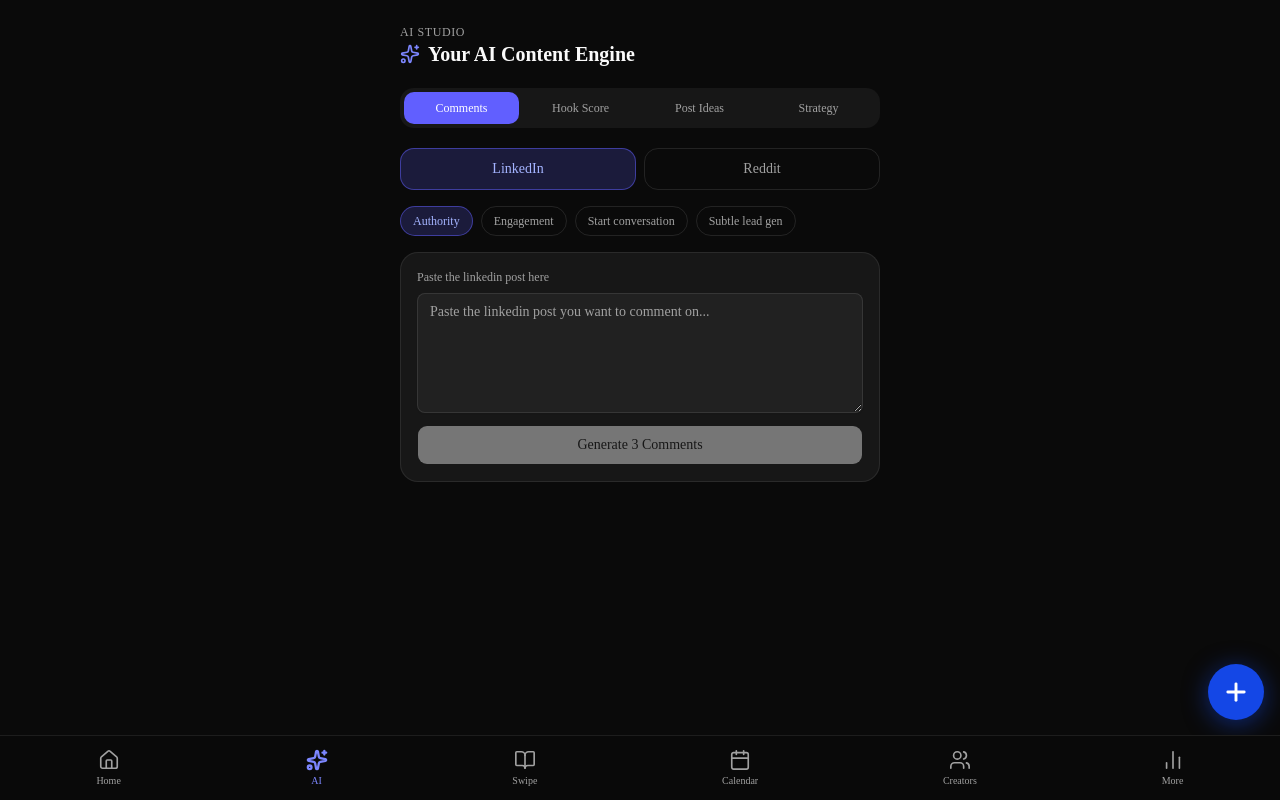
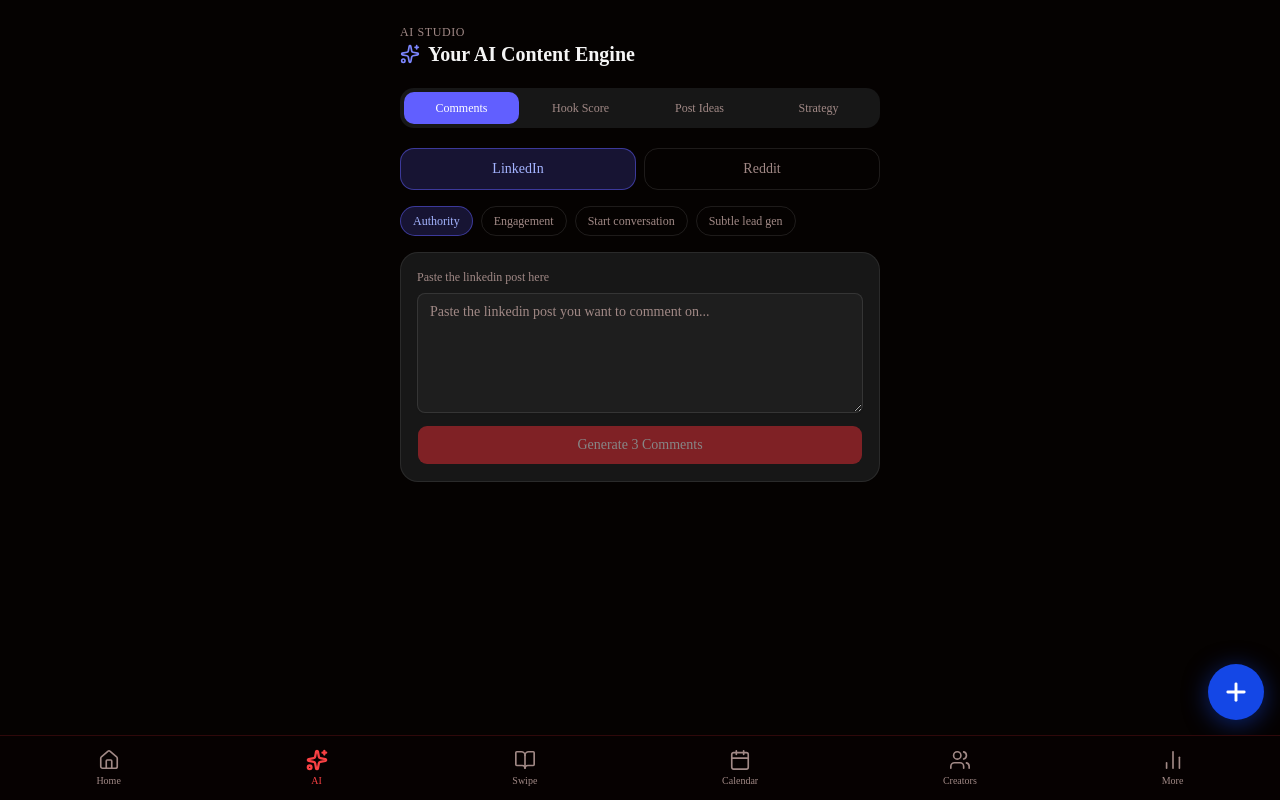
Before and after one commit to SophT-dev/linkedin-hq, a Next.js app: page /ai-studio in a window 1280 px wide. Built offline with nearby package versions, Linux system fonts and the light colour scheme.

Commit message:
Redesign: Space Grotesk font, red/maroon/black AI color theme, Welcome back Sophiya header

```diff
--- a/app/globals.css
+++ b/app/globals.css
@@ -54,7 +54,7 @@
   --card-foreground: oklch(0.145 0 0);
   --popover: oklch(1 0 0);
   --popover-foreground: oklch(0.145 0 0);
-  --primary: oklch(0.205 0 0);
+  --primary: oklch(0.55 0.22 25);
   --primary-foreground: oklch(0.985 0 0);
   --secondary: oklch(0.97 0 0);
   --secondary-foreground: oklch(0.205 0 0);
@@ -65,55 +65,57 @@
   --destructive: oklch(0.58 0.22 27);
   --border: oklch(0.922 0 0);
   --input: oklch(0.922 0 0);
-  --ring: oklch(0.708 0 0);
-  --chart-1: oklch(0.809 0.105 251.813);
-  --chart-2: oklch(0.623 0.214 259.815);
-  --chart-3: oklch(0.546 0.245 262.881);
-  --chart-4: oklch(0.488 0.243 264.376);
-  --chart-5: oklch(0.424 0.199 265.638);
+  --ring: oklch(0.55 0.22 25);
+  --chart-1: oklch(0.65 0.22 25);
+  --chart-2: oklch(0.50 0.20 25);
+  --chart-3: oklch(0.40 0.18 25);
+  --chart-4: oklch(0.30 0.15 25);
+  --chart-5: oklch(0.25 0.12 25);
   --radius: 0.625rem;
   --sidebar: oklch(0.985 0 0);
   --sidebar-foreground: oklch(0.145 0 0);
-  --sidebar-primary: oklch(0.205 0 0);
+  --sidebar-primary: oklch(0.55 0.22 25);
   --sidebar-primary-foreground: oklch(0.985 0 0);
   --sidebar-accent: oklch(0.97 0 0);
   --sidebar-accent-foreground: oklch(0.205 0 0);
   --sidebar-border: oklch(0.922 0 0);
-  --sidebar-ring: oklch(0.708 0 0);
+  --sidebar-ring: oklch(0.55 0.22 25);
 }
 
 .dark {
-  --background: oklch(0.145 0 0);
-  --foreground: oklch(0.985 0 0);
-  --card: oklch(0.205 0 0);
-  --card-foreground: oklch(0.985 0 0);
-  --popover: oklch(0.205 0 0);
-  --popover-foreground: oklch(0.985 0 0);
-  --primary: oklch(0.87 0.00 0);
-  --primary-foreground: oklch(0.205 0 0);
-  --secondary: oklch(0.269 0 0);
-  --secondary-foreground: oklch(0.985 0 0);
-  --muted: oklch(0.269 0 0);
-  --muted-foreground: oklch(0.708 0 0);
-  --accent: oklch(0.371 0 0);
-  --accent-foreground: oklch(0.985 0 0);
-  --destructive: oklch(0.704 0.191 22.216);
-  --border: oklch(1 0 0 / 10%);
-  --input: oklch(1 0 0 / 15%);
-  --ring: oklch(0.556 0 0);
-  --chart-1: oklch(0.809 0.105 251.813);
-  --chart-2: oklch(0.623 0.214 259.815);
-  --chart-3: oklch(0.546 0.245 262.881);
-  --chart-4: oklch(0.488 0.243 264.376);
-  --chart-5: oklch(0.424 0.199 265.638);
-  --sidebar: oklch(0.205 0 0);
-  --sidebar-foreground: oklch(0.985 0 0);
-  --sidebar-primary: oklch(0.488 0.243 264.376);
-  --sidebar-primary-foreground: oklch(0.985 0 0);
-  --sidebar-accent: oklch(0.269 0 0);
-  --sidebar-accent-foreground: oklch(0.985 0 0);
-  --sidebar-border: oklch(1 0 0 / 10%);
-  --sidebar-ring: oklch(0.556 0 0);
+  /* Deep black with a subtle red warmth */
+  --background: oklch(0.09 0.015 25);
+  --foreground: oklch(0.97 0 0);
+  --card: oklch(0.14 0.015 25);
+  --card-foreground: oklch(0.97 0 0);
+  --popover: oklch(0.14 0.015 25);
+  --popover-foreground: oklch(0.97 0 0);
+  --primary: oklch(0.60 0.22 25);
+  --primary-foreground: oklch(0.97 0 0);
+  --secondary: oklch(0.22 0.02 25);
+  --secondary-foreground: oklch(0.97 0 0);
+  --muted: oklch(0.22 0.02 25);
+  --muted-foreground: oklch(0.65 0.03 25);
+  --accent: oklch(0.30 0.10 25);
+  --accent-foreground: oklch(0.97 0 0);
+  --destructive: oklch(0.65 0.22 25);
+  --border: oklch(0.60 0.22 25 / 18%);
+  --input: oklch(0.97 0 0 / 10%);
+  --ring: oklch(0.60 0.22 25 / 60%);
+  /* Red/maroon chart palette */
+  --chart-1: oklch(0.65 0.22 25);
+  --chart-2: oklch(0.52 0.20 25);
+  --chart-3: oklch(0.42 0.18 25);
+  --chart-4: oklch(0.33 0.15 25);
+  --chart-5: oklch(0.26 0.12 25);
+  --sidebar: oklch(0.14 0.015 25);
+  --sidebar-foreground: oklch(0.97 0 0);
+  --sidebar-primary: oklch(0.60 0.22 25);
+  --sidebar-primary-foreground: oklch(0.97 0 0);
+  --sidebar-accent: oklch(0.22 0.02 25);
+  --sidebar-accent-foreground: oklch(0.97 0 0);
+  --sidebar-border: oklch(0.60 0.22 25 / 18%);
+  --sidebar-ring: oklch(0.60 0.22 25 / 60%);
 }
 
 @layer base {
@@ -139,9 +141,14 @@
 /* Custom scrollbar */
 ::-webkit-scrollbar { width: 4px; height: 4px; }
 ::-webkit-scrollbar-track { background: transparent; }
-::-webkit-scrollbar-thumb { background: oklch(0.3 0 0); border-radius: 2px; }
+::-webkit-scrollbar-thumb { background: oklch(0.35 0.12 25); border-radius: 2px; }
 
-/* Funnel badges */
+/* Funnel badges — kept distinct for readability */
 .badge-tofu { background: oklch(0.488 0.243 264.376 / 20%); color: oklch(0.7 0.15 264); border: 1px solid oklch(0.488 0.243 264.376 / 30%); }
 .badge-mofu { background: oklch(0.75 0.18 85 / 20%); color: oklch(0.85 0.15 85); border: 1px solid oklch(0.75 0.18 85 / 30%); }
-.badge-bofu { background: oklch(0.65 0.2 145 / 20%); color: oklch(0.75 0.2 145); border: 1px solid oklch(0.65 0.2 145 / 30%); }
+.badge-bofu { background: oklch(0.60 0.22 25 / 20%); color: oklch(0.75 0.18 25); border: 1px solid oklch(0.60 0.22 25 / 30%); }
+
+/* AI accent glow — used on key elements */
+.accent-glow {
+  box-shadow: 0 0 20px oklch(0.60 0.22 25 / 20%), 0 0 40px oklch(0.60 0.22 25 / 10%);
+}
--- a/app/layout.tsx
+++ b/app/layout.tsx
@@ -1,16 +1,16 @@
 import type { Metadata } from "next";
-import { Geist } from "next/font/google";
+import { Space_Grotesk } from "next/font/google";
 import "./globals.css";
 import BottomNav from "@/components/BottomNav";
 import QuickCaptureButton from "@/components/QuickCaptureButton";
 
-const geist = Geist({ variable: "--font-sans", subsets: ["latin"] });
+const spaceGrotesk = Space_Grotesk({ variable: "--font-sans", subsets: ["latin"], weight: ["400", "500", "600", "700"] });
 
 export const metadata: Metadata = {
   title: "LinkedIn HQ — Taha Anwar",
   description: "Your personal LinkedIn domination system",
   manifest: "/manifest.json",
-  themeColor: "#0a0a0f",
+  themeColor: "#0d0608",
   viewport: "width=device-width, initial-scale=1, maximum-scale=1, user-scalable=no",
 };
 
@@ -22,7 +22,7 @@
         <meta name="apple-mobile-web-app-status-bar-style" content="black-translucent" />
         <meta name="mobile-web-app-capable" content="yes" />
       </head>
-      <body className={`${geist.variable} antialiased bg-background text-foreground`}>
+      <body className={`${spaceGrotesk.variable} antialiased bg-background text-foreground`}>
         <main className="pb-nav min-h-dvh">
           {children}
         </main>
--- a/components/BottomNav.tsx
+++ b/components/BottomNav.tsx
@@ -23,6 +23,8 @@
   { href: "/lead-magnets", icon: Layers, label: "Leads" },
 ];
 
+const ACTIVE_COLOR = "oklch(0.65 0.22 25)";
+
 export default function BottomNav() {
   const pathname = usePathname();
 
@@ -33,9 +35,9 @@
     <nav
       className="fixed bottom-0 left-0 right-0 z-50 border-t"
       style={{
-        background: "oklch(0.145 0 0 / 95%)",
+        background: "oklch(0.10 0.015 25 / 95%)",
         backdropFilter: "blur(12px)",
-        borderColor: "oklch(1 0 0 / 8%)",
+        borderColor: "oklch(0.60 0.22 25 / 18%)",
         paddingBottom: "env(safe-area-inset-bottom)",
       }}
     >
@@ -44,11 +46,8 @@
           <Link
             key={href}
             href={href}
-            className={`flex flex-col items-center gap-0.5 px-3 py-2 rounded-xl transition-all ${
-              isActive(href)
-                ? "text-indigo-400"
-                : "text-muted-foreground hover:text-foreground"
-            }`}
+            className="flex flex-col items-center gap-0.5 px-3 py-2 rounded-xl transition-all text-muted-foreground hover:text-foreground"
+            style={isActive(href) ? { color: ACTIVE_COLOR } : undefined}
           >
             <Icon size={22} strokeWidth={isActive(href) ? 2.5 : 1.8} />
             <span className="text-[10px] font-medium">{label}</span>
@@ -74,9 +73,8 @@
   return (
     <div className="relative group">
       <button
-        className={`flex flex-col items-center gap-0.5 px-3 py-2 rounded-xl transition-all ${
-          isAnyActive ? "text-indigo-400" : "text-muted-foreground hover:text-foreground"
-        }`}
+        className="flex flex-col items-center gap-0.5 px-3 py-2 rounded-xl transition-all text-muted-foreground hover:text-foreground"
+        style={isAnyActive ? { color: ACTIVE_COLOR } : undefined}
       >
         <BarChart2 size={22} strokeWidth={isAnyActive ? 2.5 : 1.8} />
         <span className="text-[10px] font-medium">More</span>
@@ -86,8 +84,8 @@
       <div
         className="absolute bottom-full right-0 mb-2 w-40 rounded-xl border overflow-hidden opacity-0 invisible group-focus-within:opacity-100 group-focus-within:visible transition-all"
         style={{
-          background: "oklch(0.205 0 0)",
-          borderColor: "oklch(1 0 0 / 10%)",
+          background: "oklch(0.14 0.015 25)",
+          borderColor: "oklch(0.60 0.22 25 / 20%)",
           boxShadow: "0 -4px 24px oklch(0 0 0 / 50%)",
         }}
       >
@@ -95,9 +93,8 @@
           <Link
             key={href}
             href={href}
-            className={`flex items-center gap-3 px-4 py-3 text-sm transition-colors hover:bg-white/5 ${
-              pathname.startsWith(href) ? "text-indigo-400" : "text-foreground"
-            }`}
+            className="flex items-center gap-3 px-4 py-3 text-sm transition-colors hover:bg-white/5 text-foreground"
+            style={pathname.startsWith(href) ? { color: ACTIVE_COLOR } : undefined}
           >
             <Icon size={16} />
             {label}
```
Also changed, not shown: app/page.tsx (+26 -22 lines).
